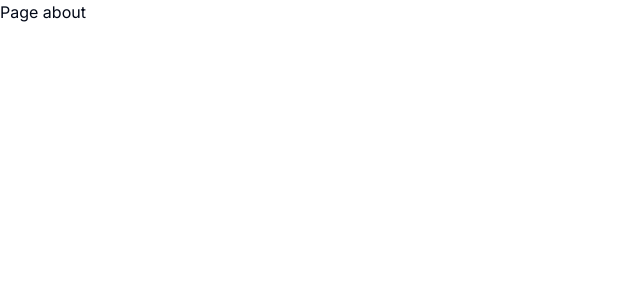
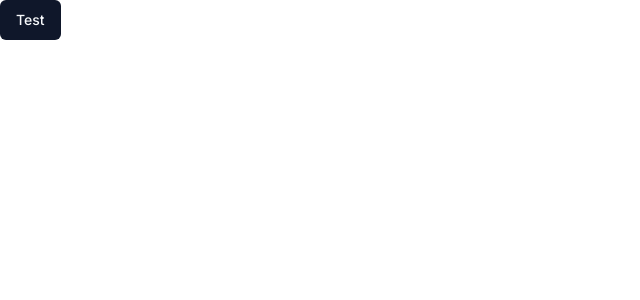
Before and after one commit to HelioSaraiva/fsw-barber, a Next.js app: page /about in a window 1280 px wide. Shown: the top 300 px of the page, without its empty margins (0-640 px from the left). Built offline with nearby package versions, Linux system fonts and the light colour scheme.

Commit message:
chore: add shadcn setup

```diff
--- a/app/about/page.tsx
+++ b/app/about/page.tsx
@@ -1,5 +1,7 @@
+import { Button } from "../_components/ui/button";
+
 const Home = () => {
-    return <h1>Page about</h1>
+    return <Button>Test</Button>
   };
 
   export default Home;
```
